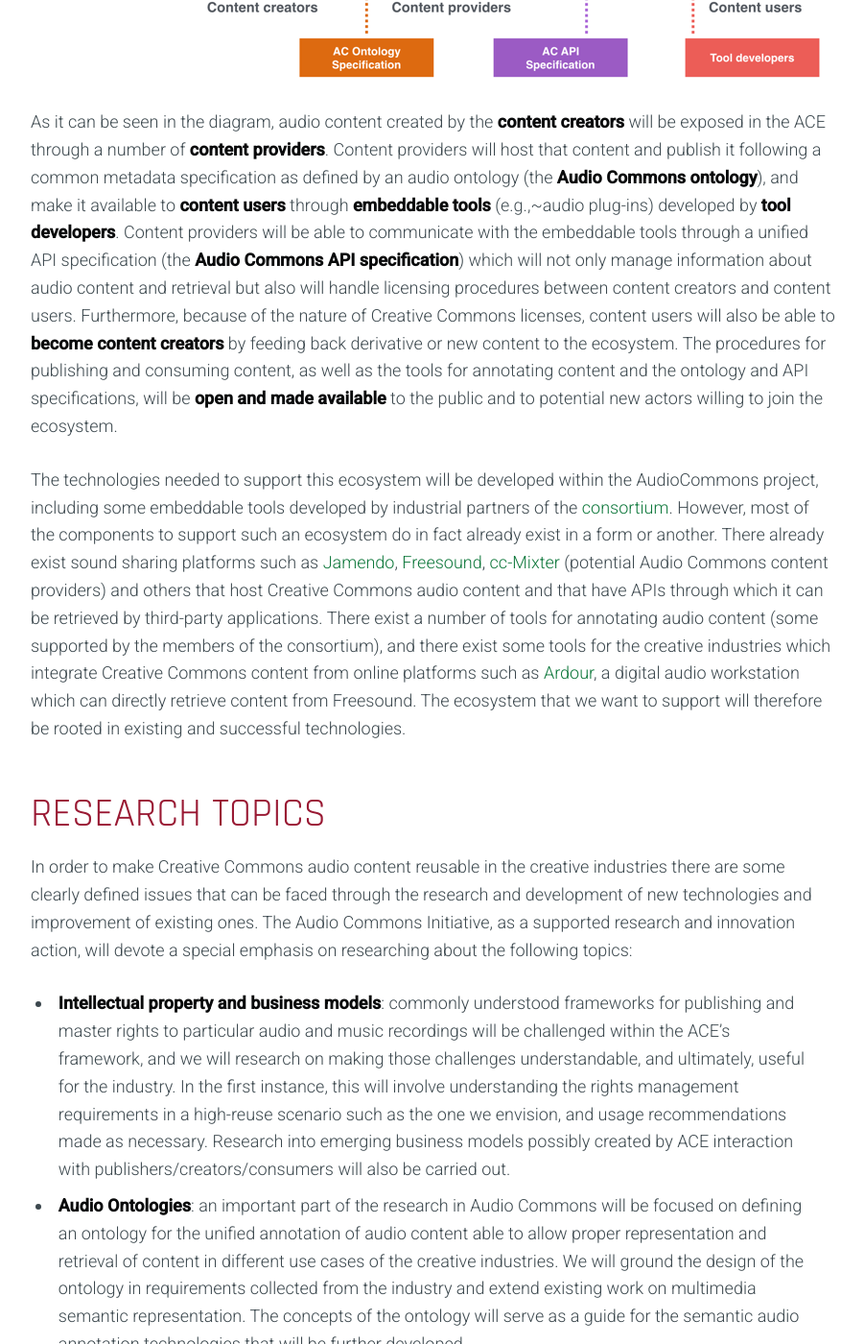
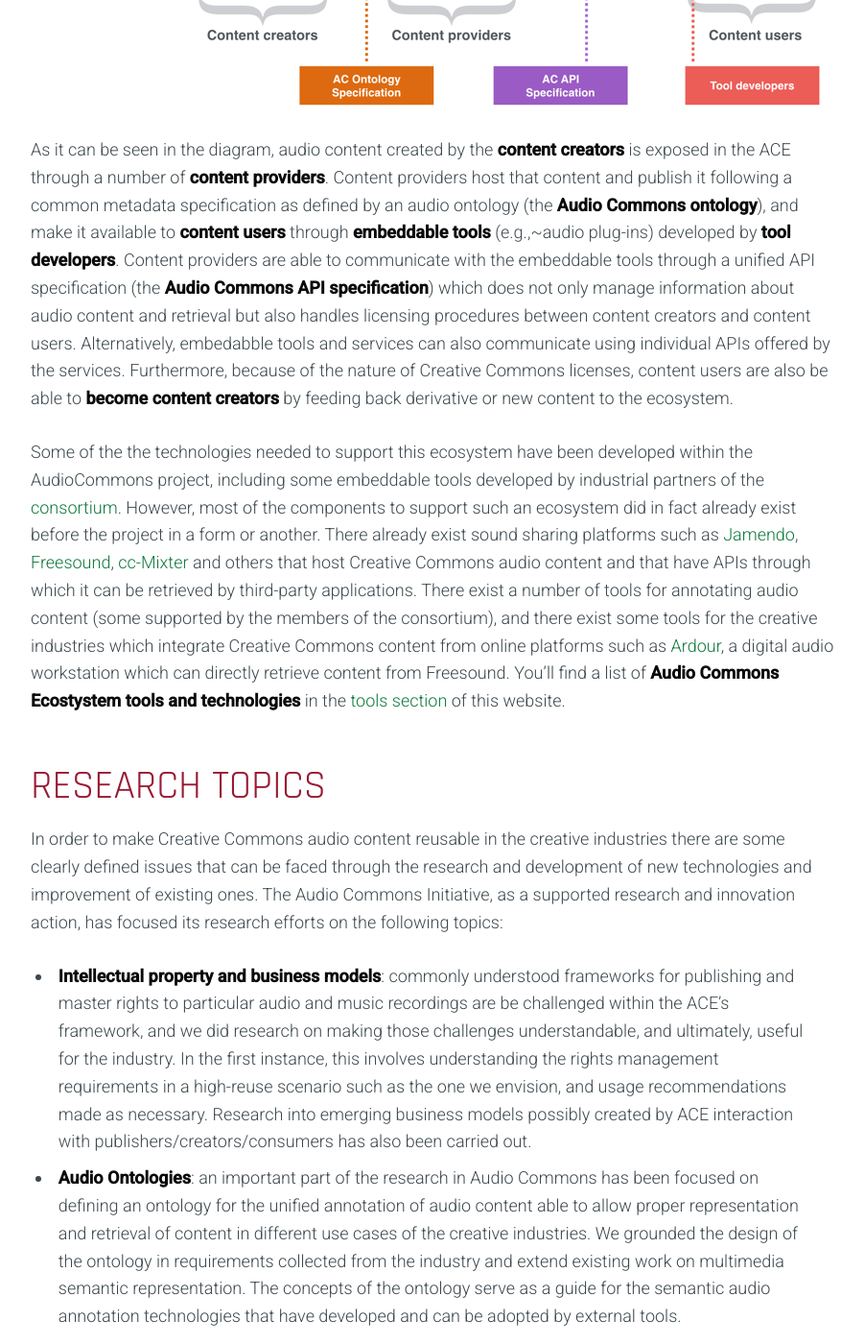
Before and after one commit to AudioCommons/audiocommons.github.io, a Jekyll site: the page built from about/index.md, in a window 1280 px wide and 1400 px high, scrolled down 1906 px. Shown: the whole window at 96% size, without its empty margins (188-1089 px from the left). Built offline with Jekyll 4.4.1, drawn with Linux system fonts in a browser that asks for light colours; nearby versions of some CDN libraries; some of the changed text lies outside the part shown.

Commit message:
Modified about and team section to reflect end of the project

```diff
--- a/_layouts/default.html
+++ b/_layouts/default.html
@@ -81,7 +81,6 @@
                 </section>
                 <nav class="site-footer-nav">
                     {% if site.twitter %}<a href="https://twitter.com/{{ site.twitter }}" target="_blank" rel="noopener">Follow us on twitter</a>{% endif %}
-                    <a href="https://groups.google.com/a/llista.upf.edu/forum/#!forum/audiocommons-friends" target="_blank" rel="noopener">Subscribe to our mailing list</a>
                 </nav>
             </div>
         </footer>
--- a/about/index.md
+++ b/about/index.md
@@ -3,7 +3,7 @@
 current: about
 id: about
 title: "About"
-description: "All about the Audio Commons initiative"
+description: "All about the Audio Commons Initiative"
 navigation: true
 class: page-template
 subclass: 'post page'
@@ -11,7 +11,7 @@
 ---
 
 
-# The Audio Commons Initiative
+# The Audio Commons Project
 
 The **Audio Commons Initiative** aims at *bringing Creative Commons audio content to the creative industries*. But what does this mean?
 We realise that significant amounts of user-generated audio content, such as **sound effects**, **field recordings**, **musical samples** and **music pieces** (among others), are uploaded to online repositories and made available under [Creative Commons](https://creativecommons.org) licenses.
@@ -24,38 +24,36 @@
 
 The **Audio Commons Initiative** is therefore aimed at promoting the use of open audio content and at developing technologies with which to support an envisioned **ecosystem** of content repositories, production tools and users (the [Audio Commons Ecosystem](#the-audio-commons-ecosystem)). These technologies should enable the reuse of this audio material, facilitating its integration in the production workflows of the creative industries.
 
-The Audio Commons consortium is formed by leading research institutes in sound and music computing and key players in the creative industries. You'll find more information about us in the [team](/team) section.
-Do you want to be updated on the progress of the initiative? Please feel free to [**subscribe to our mailing list**](https://groups.google.com/a/llista.upf.edu/forum/#!forum/audiocommons-friends) or follow us on Twitter at [**@AudioCommons**](https://twitter.com/AudioCommons).
+The Audio Commons Initiative has been the result of the **EU funded project AudioCommons**, which finished on January 2019. However the ideas behinf the initiative and the tools and technologies that have been developed are still available and continue existing to pursue our goals. The AudioCommons project consortium was formed by leading research institutes in sound and music computing and key players in the creative industries. Follow us on Twitter at [**@AudioCommons**](https://twitter.com/AudioCommons).
 
 
 # The Audio Commons Ecosystem
 
-We envision a technology supported ecosystem of content, users and tools that should facilitate the reuse of Creative Commons audio content in the professional sector and, by extension, in the independent or non-professional sectors too. We call this the **Audio Commons Ecosystem** (or **ACE**).
-In short, the Audio Commons Ecosystem will allow content creators to expose their Creative Commons audio content to content users in the creative industries, and provide ways for its seamless integration in creative workflows. The figure below shows a conceptual diagram of the different components that will be interconnected in our vision of the ACE.
+The Audio Commons Initiative supports an ecosystem of content, users and tools that should facilitate the reuse of Creative Commons audio content in the professional sector and, by extension, in the independent or non-professional sectors too. We call this the **Audio Commons Ecosystem** (or **ACE**).
+In short, the Audio Commons Ecosystem allows content creators to expose their Creative Commons audio content to content users in the creative industries, and provide ways for its seamless integration in creative workflows. The figure below shows a conceptual diagram of the different components interconnected in our vision of the ACE.
 
 <a href="/assets/img/diagram.png" target="blank"><img style="margin:auto;margin-bottom:25px;margin-top:25px;" class="img-responsive" src="/assets/img/diagram2.png" alt="The Audio Commons Ecosystem"></a>
 
-As it can be seen in the diagram, audio content created by the **content creators** will be exposed in the ACE through a number of **content providers**. Content providers will host that content and publish it following a common metadata specification as defined by an audio ontology (the **Audio Commons ontology**), and make it available to **content users** through **embeddable tools** (e.g.,~audio plug-ins) developed by **tool developers**.
-Content providers will be able to communicate with the embeddable tools through a unified API specification (the **Audio Commons API specification**) which will not only manage information about audio content and retrieval but also will handle licensing procedures between content creators and content users.
-Furthermore, because of the nature of Creative Commons licenses, content users will also be able to **become content creators** by feeding back derivative or new content to the ecosystem.
-The procedures for publishing and consuming content, as well as the tools for annotating content and the ontology and API specifications, will be **open and made available** to the public and to potential new actors willing to join the ecosystem.
+As it can be seen in the diagram, audio content created by the **content creators** is exposed in the ACE through a number of **content providers**. Content providers host that content and publish it following a common metadata specification as defined by an audio ontology (the **Audio Commons ontology**), and make it available to **content users** through **embeddable tools** (e.g.,~audio plug-ins) developed by **tool developers**.
+Content providers are able to communicate with the embeddable tools through a unified API specification (the **Audio Commons API specification**) which does not only manage information about audio content and retrieval but also handles licensing procedures between content creators and content users. Alternatively, embedabble tools and services can also communicate using individual APIs offered by the services.
+Furthermore, because of the nature of Creative Commons licenses, content users are also be able to **become content creators** by feeding back derivative or new content to the ecosystem.
 
-The technologies needed to support this ecosystem will be developed within the AudioCommons project, including some embeddable tools developed by industrial partners of the [consortium](/team). However, most of the components to support such an ecosystem do in fact already exist in a form or another. There already exist sound sharing platforms such as [Jamendo](www.jamendo.com), [Freesound](www.freesound.org), [cc-Mixter](http://www.ccmixter.org) (potential Audio Commons content providers) and others that host Creative Commons audio content and that have APIs through which it can be retrieved by third-party applications. There exist a number of tools for annotating audio content (some supported by the members of the consortium), and there exist some tools for the creative industries which integrate Creative Commons content from online platforms such as [Ardour](https://ardour.org), a digital audio workstation which can directly retrieve content from Freesound. The ecosystem that we want to support will therefore be rooted in existing and successful technologies.
+Some of the the technologies needed to support this ecosystem have been developed within the AudioCommons project, including some embeddable tools developed by industrial partners of the [consortium](/team). However, most of the components to support such an ecosystem did in fact already exist before the project in a form or another. There already exist sound sharing platforms such as [Jamendo](www.jamendo.com), [Freesound](www.freesound.org), [cc-Mixter](http://www.ccmixter.org) and others that host Creative Commons audio content and that have APIs through which it can be retrieved by third-party applications. There exist a number of tools for annotating audio content (some supported by the members of the consortium), and there exist some tools for the creative industries which integrate Creative Commons content from online platforms such as [Ardour](https://ardour.org), a digital audio workstation which can directly retrieve content from Freesound. You'll find a list of **Audio Commons Ecostystem tools and technologies** in the [tools section](/tools) of this website.
 
 
 # Research Topics
 
-In order to make Creative Commons audio content reusable in the creative industries there are some clearly defined issues that can be faced through the research and development of new technologies and improvement of existing ones. The Audio Commons Initiative, as a supported research and innovation action, will devote a special emphasis on researching about the following topics:
+In order to make Creative Commons audio content reusable in the creative industries there are some clearly defined issues that can be faced through the research and development of new technologies and improvement of existing ones. The Audio Commons Initiative, as a supported research and innovation action, has focused its research efforts on the following topics:
 
-  * **Intellectual property and business models**: commonly understood frameworks for publishing and master rights to particular audio and music recordings will be challenged within the ACE’s framework, and we will research on making those challenges understandable, and ultimately, useful for the industry. In the first instance, this will involve understanding the rights management requirements in a high-reuse scenario such as the one we envision, and usage recommendations made as necessary. Research into emerging business models possibly created by ACE interaction with publishers/creators/consumers will also be carried out.
+  * **Intellectual property and business models**: commonly understood frameworks for publishing and master rights to particular audio and music recordings are be challenged within the ACE’s framework, and we did research on making those challenges understandable, and ultimately, useful for the industry. In the first instance, this involves understanding the rights management requirements in a high-reuse scenario such as the one we envision, and usage recommendations made as necessary. Research into emerging business models possibly created by ACE interaction with publishers/creators/consumers has also been carried out.
 
-  * **Audio Ontologies**: an important part of the research in Audio Commons will be focused on defining an ontology for the unified annotation of audio content able to allow proper representation and retrieval of content in different use cases of the creative industries. We will ground the design of the ontology in requirements collected from the industry and extend existing work on multimedia semantic representation. The concepts of the ontology will serve as a guide for the semantic audio annotation technologies that will be further developed.
+  * **Audio Ontologies**: an important part of the research in Audio Commons has been focused on defining an ontology for the unified annotation of audio content able to allow proper representation and retrieval of content in different use cases of the creative industries. We grounded the design of the ontology in requirements collected from the industry and extend existing work on multimedia semantic representation. The concepts of the ontology serve as a guide for the semantic audio annotation technologies that have developed and can be adopted by external tools.
 
-  * **Semantic description of audio content**: we will work on improving the state-of-the-art in sound and music description and semantic representation technologies. We will focus our research on aspects that have been usually overlooked in existing literature (such as the development of descriptors targeted to short music samples). Also, we will stress the development of reliable high-level semantic descriptors with the use of bigger and crowd-sourced datasets. We will on the one side focus on the description of music content (i.e. music pieces and music samples), and on the other side focus on the description of non-musical content such as sound effects.
+  * **Semantic description of audio content**: we worked on improving the state-of-the-art in sound and music description and semantic representation technologies. We focused our research on aspects that have been usually overlooked in existing literature such as the development of descriptors targeted to short music samples, perceptual audio qualities and confidence measures. We focused both on the description of music content (i.e. music pieces and music samples), and also on the description of non-musical properties of audio signals.
 
 
 # Funding
 
-The Audio Commons Initiative is funded by the European Commission through the [Horizon 2020](http://ec.europa.eu/programmes/horizon2020/) programme, **research and innovation grant 688382**.
+The Audio Commons Initiative has been funded by the European Commission through the [Horizon 2020](http://ec.europa.eu/programmes/horizon2020/) programme, **research and innovation grant 688382**.
 
 <a href="https://ec.europa.eu/programmes/horizon2020/" target="blank"><img style="margin:auto;margin-bottom:25px;margin-top:25px;" class="img-responsive" src="/assets/img/sup_logo_ec.png" alt="European Comission"></a>
```
Also changed, not shown: team/index.md (+5 -2 lines).
